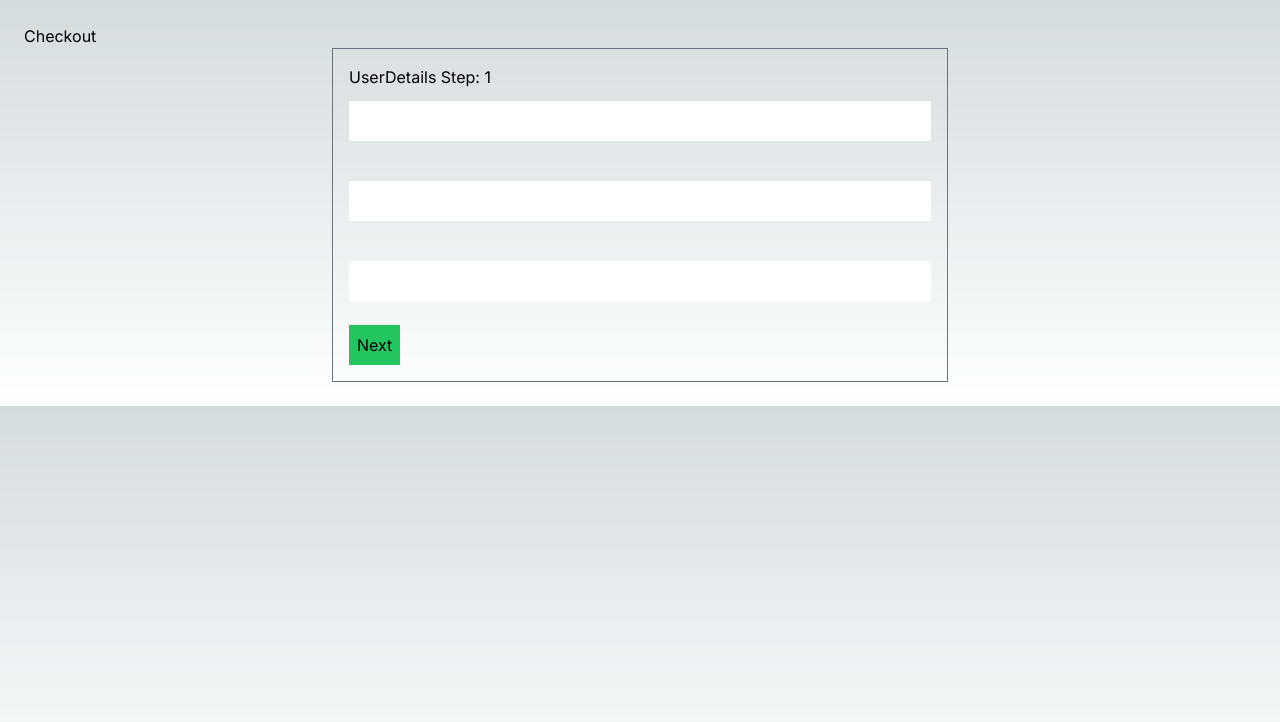
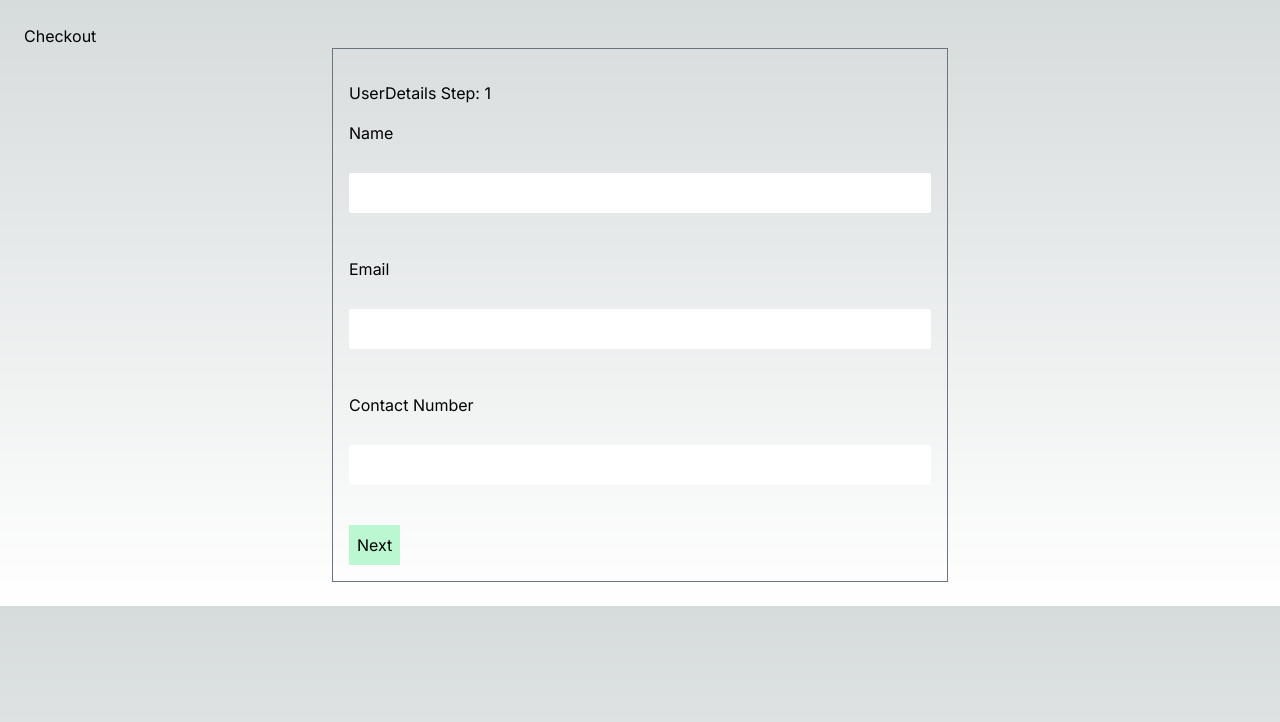
Before and after one commit to amaben2020/next-multistep, a Next.js app: page /checkout in a window 1280 px wide. Shown: the top 722 px of the page. Built offline with nearby package versions, Linux system fonts and the light colour scheme.

Commit message:
finishing first part

```diff
--- /dev/null
+++ b/src/app/(mine)/components/input-group/index.tsx
@@ -0,0 +1,16 @@
+import { InputHTMLAttributes } from "react";
+
+interface IInput extends InputHTMLAttributes<HTMLInputElement> {
+  label: string;
+}
+
+const Input = ({ label, ...props }: IInput) => {
+  return (
+    <>
+      <label htmlFor={props.name}>{label}</label>
+      <input {...props} />
+    </>
+  );
+};
+
+export default Input;
--- a/src/app/(mine)/layout/UserDetails/index.tsx
+++ b/src/app/(mine)/layout/UserDetails/index.tsx
@@ -1,6 +1,10 @@
+import { userInfoSchema } from "@/app/utils/schemas/user-details";
 import { useState } from "react";
+import { z } from "zod";
 import Button from "../../components/button";
+import ErrorComponent from "../../components/error";
 import FormWrapper from "../../components/form-wrapper";
+import Input from "../../components/input-group";
 
 const UserDetails = ({
   onNext,
@@ -15,6 +19,23 @@ const UserDetails = ({
     contactNumber: "",
   });
 
+  const [error, setError] = useState<{
+    fieldErrors: {
+      contactNumber: string;
+      name: string;
+      email: string;
+    };
+    hasErrors: boolean;
+  }>({
+    fieldErrors: {
+      contactNumber: "",
+      name: "",
+      email: "",
+    },
+
+    hasErrors: false,
+  });
+
   const handleChange = (e: any) => {
     const { value, name } = e.target;
 
@@ -27,45 +48,88 @@ const UserDetails = ({
   const handleSubmit = (e: any) => {
     e.preventDefault();
     try {
+      const isValid = userInfoSchema.parse(formData);
+      console.log("isValid", isValid);
       if (typeof window !== "undefined") {
         sessionStorage.setItem(
           "formData",
           JSON.stringify({
-            ...formData,
+            ...isValid,
           }),
         );
       }
+      setError({
+        fieldErrors: {
+          contactNumber: "",
+          name: "",
+          email: "",
+        },
+        hasErrors: false,
+      });
       onNext();
-    } catch (error) {}
+    } catch (error) {
+      if (error instanceof z.ZodError) {
+        setError((p) => ({
+          ...p,
+          fieldErrors: {
+            contactNumber: error?.flatten().fieldErrors["contactNumber"],
+            name: error?.flatten().fieldErrors["name"],
+            email: error?.flatten().fieldErrors["email"],
+          },
+          hasErrors: true,
+        }));
+        console.log(error.flatten());
+      }
+    }
   };
+
+  const renderError = ({ fieldErrors }: any, name: any) => {
+    return <ErrorComponent message={fieldErrors[name][0] ?? ""} />;
+  };
+
+  const disableButton =
+    formData.contactNumber.length === 0 ||
+    formData.name.length === 0 ||
+    formData.email.length === 0;
 
   return (
     <FormWrapper onSubmit={handleSubmit}>
-      UserDetails Step: {step}
+      <h2 className="my-4">UserDetails Step: {step}</h2>
+
       <div className="flex flex-col gap-4">
-        <input
+        <Input
+          label="Name"
           onChange={handleChange}
           name="name"
           value={formData.name}
           className="w-1/1 my-3 p-2 rounded-sm text-black"
           type="text"
         />
-        <input
+        {renderError(error, "name")}
+        <Input
+          label="Email"
           onChange={handleChange}
           name="email"
           value={formData.email}
           className="w-1/1 my-3 p-2 rounded-sm text-black"
           type="text"
         />
-        <input
+        {renderError(error, "email")}
+        <Input
+          label="Contact Number"
           onChange={handleChange}
           name="contactNumber"
           value={formData.contactNumber}
           className="w-1/1 my-3 p-2 rounded-sm text-black"
           type="text"
         />
+        {renderError(error, "contactNumber")}
       </div>
-      <Button className="bg-green-500 p-2 mt-3" type="submit">
+      <Button
+        disabled={disableButton}
+        className="bg-green-500 p-2 mt-3 disabled:bg-green-200"
+        type="submit"
+      >
         Next
       </Button>
     </FormWrapper>
--- a/src/app/utils/schemas/user-details.ts
+++ b/src/app/utils/schemas/user-details.ts
@@ -1,7 +1,7 @@
 import { z } from "zod";
 
 export const userInfoSchema = z.object({
-  name: z.string(),
+  name: z.string().min(2),
   email: z.string().email(),
   contactNumber: z.string().min(10),
 });
```
Also changed, not shown: src/app/(mine)/components/button/index.tsx (+6 -2 lines), 1 other file (tests, documents, lock files or other folders).
